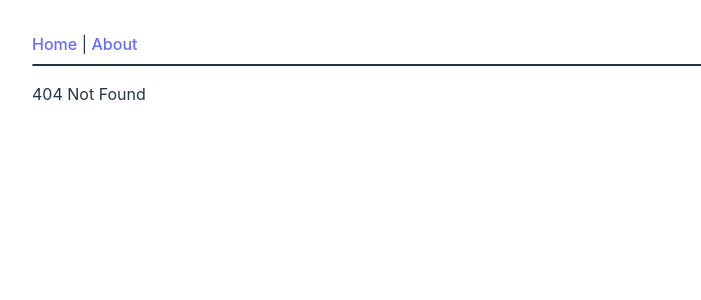
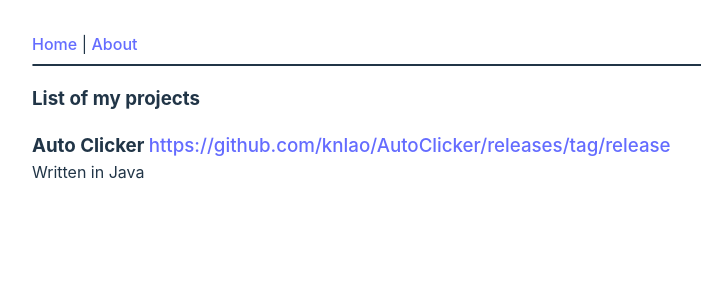
Before and after one commit to knlao/knlao.github.io, a Vue app: page /myprojects in a window 1280 px wide. Before the commit this address had no page. Shown: the top 300 px of the page, without its empty margins (0-701 px from the left). Built offline with nearby package versions, Linux system fonts and the light colour scheme.

Commit message:
Fixed spa and added sth

```diff
--- a/src/components/Home.vue
+++ b/src/components/Home.vue
@@ -5,6 +5,7 @@ import Shortcut from './Shortcut.vue'
 <template>
     <p>Hello World!</p>
     <Shortcut title="About" link="/about" description="about"></Shortcut>
+    <!-- <Shortcut title="My Projects" link="/myprojects" description="list of my fabulous(useless) works"></Shortcut> -->
     <Shortcut title="RNG" link="/rng" description="random number generator"></Shortcut>
     <Shortcut title="Word Counter" link="/wordcount" description="count your words"></Shortcut>
     <Shortcut title="24 Solver" link="/solve24" description="solve the 24 game"></Shortcut>
--- /dev/null
+++ b/src/components/InfoBox.vue
@@ -0,0 +1,27 @@
+<script setup>
+const props = defineProps(['title', 'link'])
+
+</script>
+
+<template>
+<div class="box">
+    <h3>{{ title }} <a :href=link>{{link}}</a></h3>
+    <p><slot></slot></p>
+
+</div>
+</template>
+
+<style scoped>
+.box {
+    margin-top: 1rem;
+    margin-bottom: 1rem;
+}
+h3 {
+    margin: 0;
+    padding: 0;
+}
+p {
+    margin: 0;
+    padding: 0;
+}
+</style>
--- /dev/null
+++ b/src/components/pages/MyProjects.vue
@@ -0,0 +1,15 @@
+<script setup>
+import { ref } from 'vue'
+import InfoBox from './../InfoBox.vue'
+const e = ref(1)
+</script>
+
+<template>
+    <h3>List of my projects</h3>
+    <InfoBox title="Auto Clicker" link="https://github.com/knlao/AutoClicker/releases/tag/release">
+        Written in Java
+    </InfoBox>
+</template>
+
+<style scoped>
+</style>
--- a/src/main.js
+++ b/src/main.js
@@ -16,6 +16,7 @@ import WordCount from './components/pages/WordCount.vue';
 import Solve24 from './components/pages/Solve24.vue';
 import Play24 from './components/pages/Play24.vue';
 import Factor from './components/pages/Factor.vue';
+import MyProjects from './components/pages/MyProjects.vue';
 
 import { createRouter, createWebHistory } from 'vue-router';
 
@@ -63,6 +64,11 @@ const router = createRouter({
             name: 'Factor',
             component: Factor
         },
+        {
+            path: '/myprojects',
+            name: 'MyProjects',
+            component: MyProjects
+        }
     ]
 });
 
```
Also changed, not shown: 5 other files (tests, documents, lock files or other folders).
